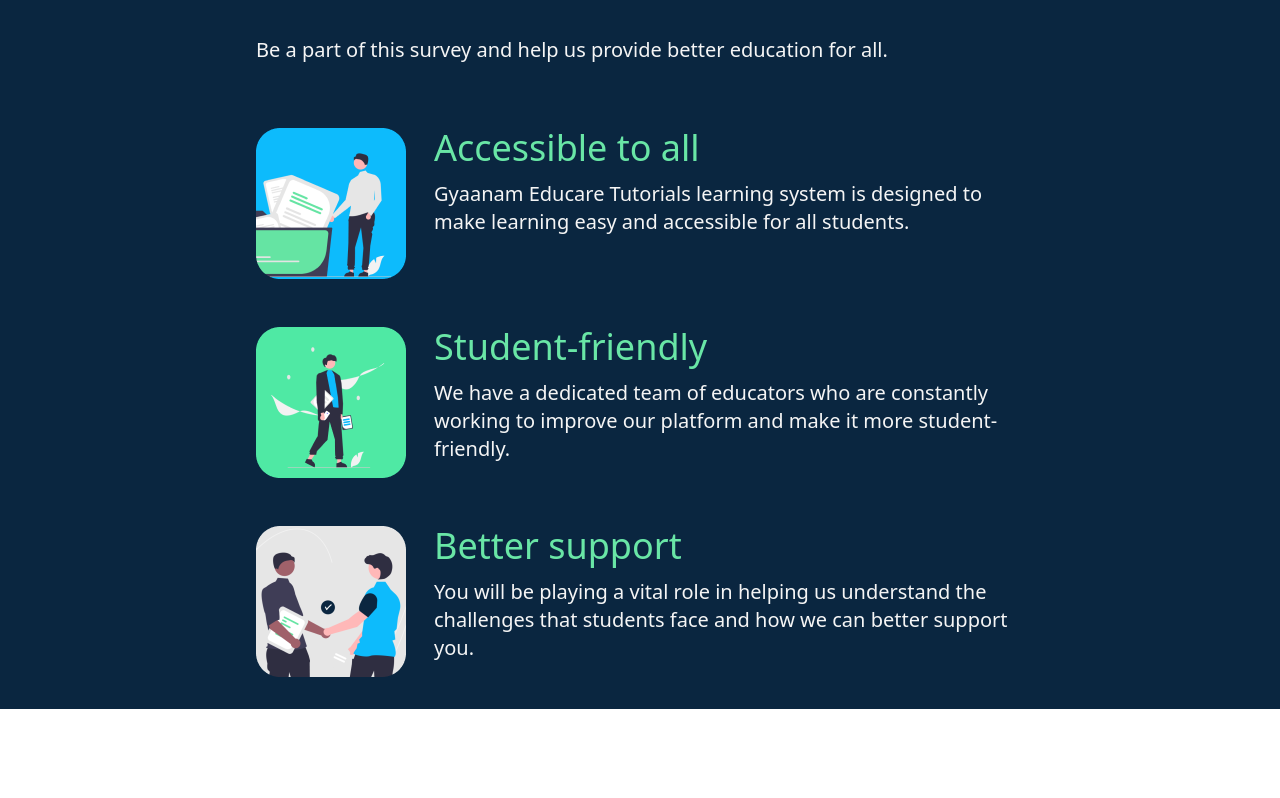
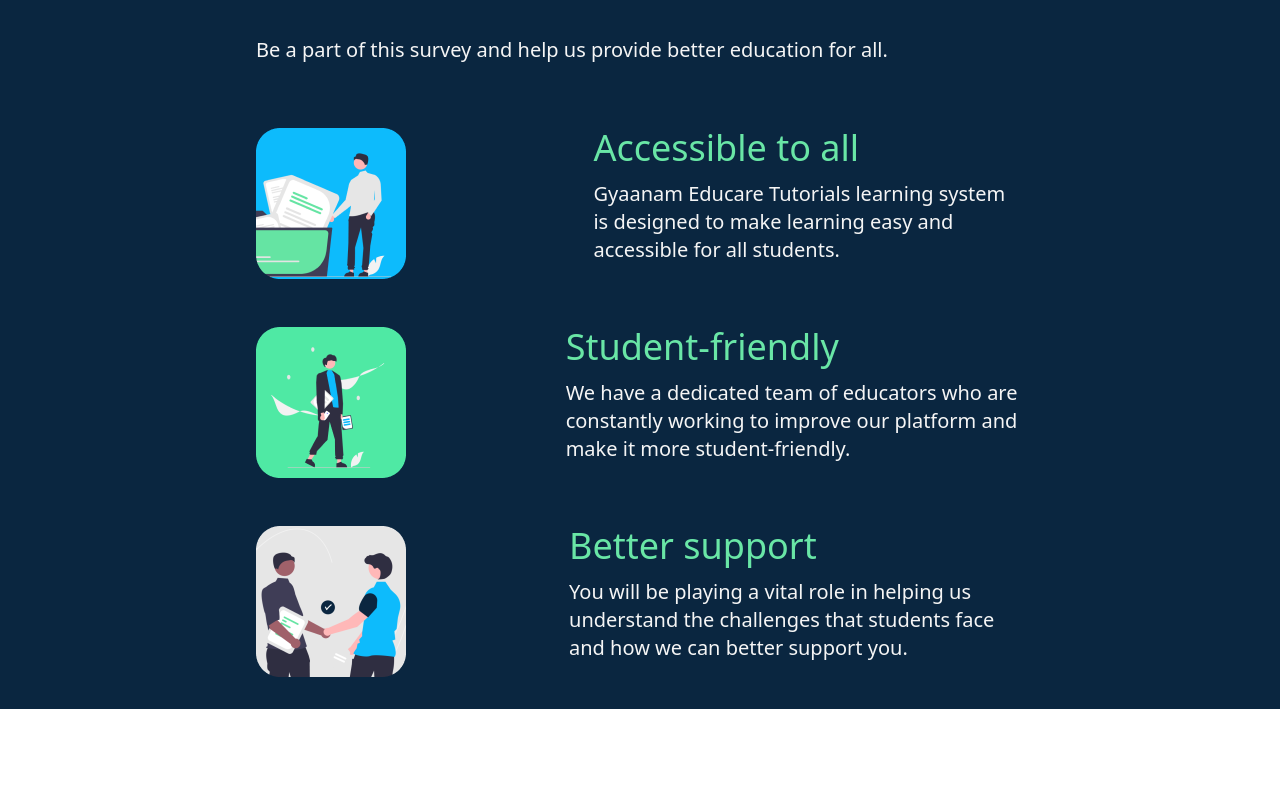
Before and after one commit to mildlycoder/gyaanam, a React (Vite) app: page / in a window 1280 px wide. Shown: the part 1782-2580 px from the top of the page. Built offline with nearby package versions, Linux system fonts and the light colour scheme.

Commit message:
mobile responsive edits added

```diff
--- a/src/components/layout components/Navbar.jsx
+++ b/src/components/layout components/Navbar.jsx
@@ -9,7 +9,7 @@
         </div>
 
         <div>
-          <ul className='flex text-neutral-100 items-center font-semibold gap-6 text-[1rem]'>
+          <ul className=' hidden md:flex text-neutral-100 items-center font-semibold gap-6 text-[1rem]'>
             <li>Products</li>
             <li>Services</li>
             <li>About</li>
--- a/src/pages/Home.jsx
+++ b/src/pages/Home.jsx
@@ -10,13 +10,13 @@
 
     const [searchText, setSearchText] = useState('ifdsh')
     return (
-    <main className=' '>
+    <main className=''>
         <section className=' bg-[#0A2640] py-[1rem] pb-[10rem]'>
-            <article className='w-[75%] mx-auto text-neutral-100 text-center'>
+            <article className='w-[75%] mx-auto text-neutral-100  md:text-center'>
                 <h1 className='text-6xl my-[2rem]'>
                     Experience the difference with us
                 </h1>
-                <h2 className='text-md my-[2rem] w-[65%] mx-auto'>
+                <h2 className='text-md my-[2rem] md:w-[65%] md:mx-auto'>
                 This survey is conducted by GET to know and acknowledge the students struggling with their curriculum. You are kindly requested to be a part of this survey and help GET with its campaign.
                 </h2>
                 <button className='bg-[#69E6A6] text-[#0A2640] text-2xl px-8 py-3 font-semibold rounded-l-full rounded-r-full'>
@@ -27,10 +27,11 @@
 
         <section>
             <div className='mt-[-6rem] flex justify-center'>
-                <img src='/assets/hero-desktop.png'/>
+                <img src='/assets/hero-desktop.png' className='hidden md:block'/>
+                <img src='/assets/hero-mobile.png' className='block md:hidden w-[90%]'/>
             </div>
 
-            <article className='my-[4rem] w-[60%] mx-auto mb-[7rem]'>
+            <article className='my-[4rem] w-[90%] md:w-[60%] mx-auto mb-[7rem]'>
                 <h1 className='text-gray-500 text-2xl my-10 font-thin'>Our vision</h1>
                 <h2 className='text-[#0A2640] text-4xl my-10'>Connecting with students</h2>
                 <p className='text-gray-500 text-xl my-3'>
@@ -43,50 +44,56 @@
         </section>
 
         <section className='bg-[#0A2640] py-[2rem] '>
-            <article className='my-[4rem] w-[60%] mx-auto text-neutral-100'>
+            <article className='my-[4rem] w-[90%] md:w-[60%] mx-auto text-neutral-100'>
                 <h1 className='text-2xl my-10 font-thin'>Our values</h1>
                 <h2 className='text-4xl my-10'>Why Gyaanam Educare Tutorials?</h2>
                 <h3 className='text-xl my-3'>Be a part of this survey and help us provide better education for all.</h3>
             </article>
-            <section className='w-[60%] mx-auto flex flex-col gap-12'>
-                <article className='flex gap-7'>
+            <section className='w-[90%] md:w-[60%] mx-auto flex flex-col gap-12'>
+                <article className='flex gap-4'>
+                    <div className='w-[100%] flex-grow'>
                     <img src='/assets/value-1.png'/>
-                    <div className='font-thin flex flex-col'>
-                        <h1 className='text-[#69E6A6] text-4xl'>Accessible to all</h1>
-                        <h2 className='text-neutral-100 my-3 text-xl'>Gyaanam Educare Tutorials learning system is designed to make learning easy and accessible for all students.</h2>
                     </div>
+                    <article className='font-thin'>
+                        <h1 className='text-[#69E6A6] text-2xl md:text-4xl'>Accessible to all</h1>
+                        <h2 className='text-neutral-100 my-3 text-lg md:text-xl'>Gyaanam Educare Tutorials learning system is designed to make learning easy and accessible for all students.</h2>
+                    </article>
                 </article>
-                <article className='flex gap-7'>
+                <article className='flex gap-4'>
+                    <div className='w-[100%] flex-grow'>
                     <img src='/assets/value-2.png'/>
-                    <div className='font-thin flex flex-col'>
-                        <h1 className='text-[#69E6A6] text-4xl'>Student-friendly</h1>
-                        <h2 className='text-neutral-100 my-3 text-xl'>We have a dedicated team of educators who are constantly working to improve our platform and make it more student-friendly.</h2>
                     </div>
+                    <article className='font-thin'>
+                        <h1 className='text-[#69E6A6] text-2xl md:text-4xl'>Student-friendly</h1>
+                        <h2 className='text-neutral-100 my-3 text-lg md:text-xl'>We have a dedicated team of educators who are constantly working to improve our platform and make it more student-friendly.</h2>
+                    </article>
                 </article>
-                <article className='flex gap-7'>
+                <article className='flex gap-4'>
+                    <div className='w-[100%] flex-grow'>
                     <img src='/assets/value-3.png'/>
-                    <div className='font-thin flex flex-col'>
-                        <h1 className='text-[#69E6A6] text-4xl'>Better support</h1>
-                        <h2 className='text-neutral-100 my-3 text-xl'>You will be playing a vital role in helping us understand the challenges that students face and how we can better support you.</h2>
                     </div>
+                    <article className='font-thin'>
+                        <h1 className='text-[#69E6A6] text-2xl md:text-4xl'>Better support</h1>
+                        <h2 className='text-neutral-100 my-3 text-lg md:text-xl'>You will be playing a vital role in helping us understand the challenges that students face and how we can better support you.</h2>
+                    </article>
                 </article>
             </section>
         </section>
 
-        <section className='p-[8rem] pb-[3rem]'>
-            <section className='w-[75%] mx-auto flex justify-between gap-5'>
+        <section className='md:p-[8rem] pb-[3rem]'>
+            <section className='w-[90%] md:w-[75%] mx-auto flex flex-col md:flex-row justify-between gap-5'>
                 <article>
                     <h1 className='text-5xl my-8'>Every student's study companion</h1>
                     <p className='bg-[#0A2640] text-neutral-100 p-3 w-[90%] text-lg rounded-md flex items-center gap-3'><FiFeather/>understanding the problem</p>
                     <p className=' p-3 w-[90%] text-lg rounded-md flex items-center gap-3'><AiOutlineEye/>understanding the problem</p>
                     <p className=' p-3 w-[90%] text-lg rounded-md flex items-center gap-3'><BiSun/>understanding the problem</p>
                 </article>
-                <img src='/assets/hero-2.png'/>
+                <img src='/assets/hero-2.png' className='w-[90%]'/>
             </section>
         </section>
 
-        <section className='p-[8rem]'>
-            <article className='w-[75%] mx-auto bg-cta-pattern bg-[#0A2640] p-[4rem] text-center rounded-md'>
+        <section className='md:p-[8rem]'>
+            <article className='md:w-[75%] mx-auto bg-cta-pattern bg-[#0A2640] p-[4rem] text-center md:rounded-md'>
                 <h1 className='text-4xl my-5 text-neutral-100 font-thin'>Take survey now!</h1>
                 <button className='bg-[#69E6A6] text-[#0A2640] text-2xl px-8 py-3 font-semibold rounded-l-full rounded-r-full'>
                     Start Now
```
Also changed, not shown: public/assets/hero-mobile.png (added), public/assets/value-1-mobile.png (added).
